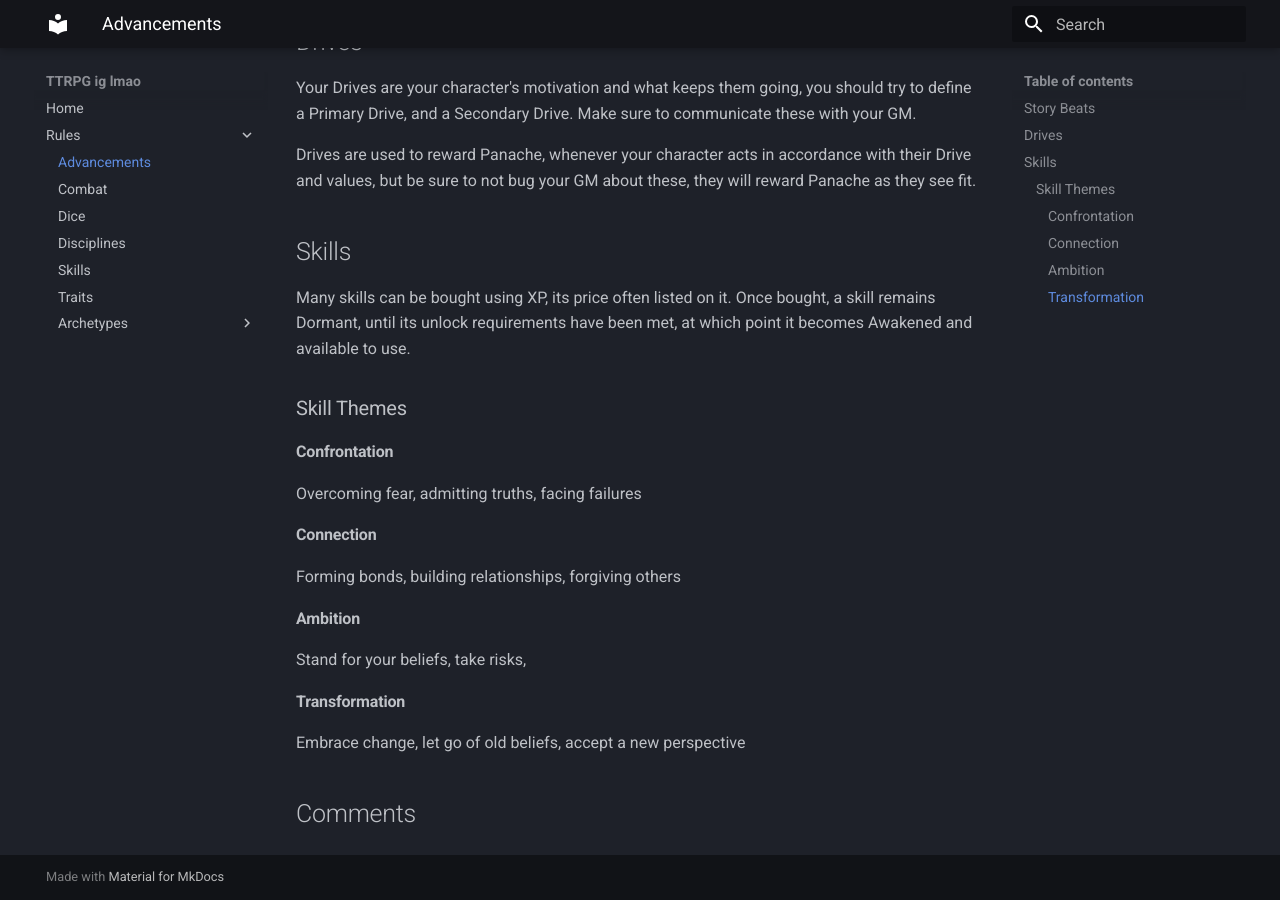
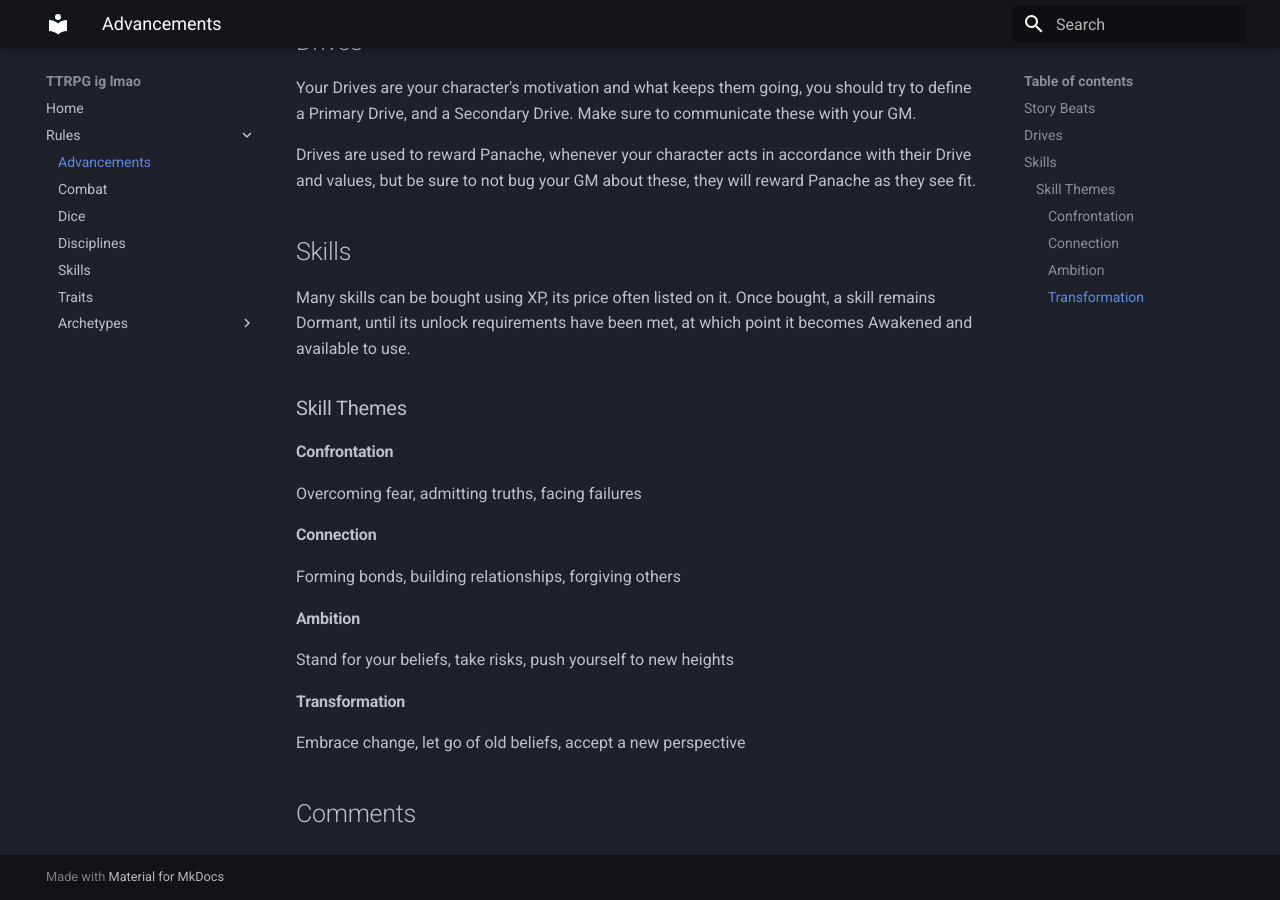
Before and after one commit to ProbablyIly/UnnamedTTRPG, an MkDocs documentation site: the page built from docs/Rules/Advancements.md, in a window 1280 px wide and 900 px high, scrolled down 584 px. Built offline with MkDocs 1.6.1 and Material for MkDocs 9.7.7, drawn with Linux system fonts in a browser that asks for light colours; comment, search, counter and statistics services are not loaded.

Commit message:
vault backup: 2025-11-10 16:05:39

```diff
--- a/docs/Rules/Advancements.md
+++ b/docs/Rules/Advancements.md
@@ -18,6 +18,6 @@ Overcoming fear, admitting truths, facing failures
 #### Connection
 Forming bonds, building relationships, forgiving others
 #### Ambition
-Stand for your beliefs, take risks,
+Stand for your beliefs, take risks, push yourself to new heights
 #### Transformation
 Embrace change, let go of old beliefs, accept a new perspective
```
